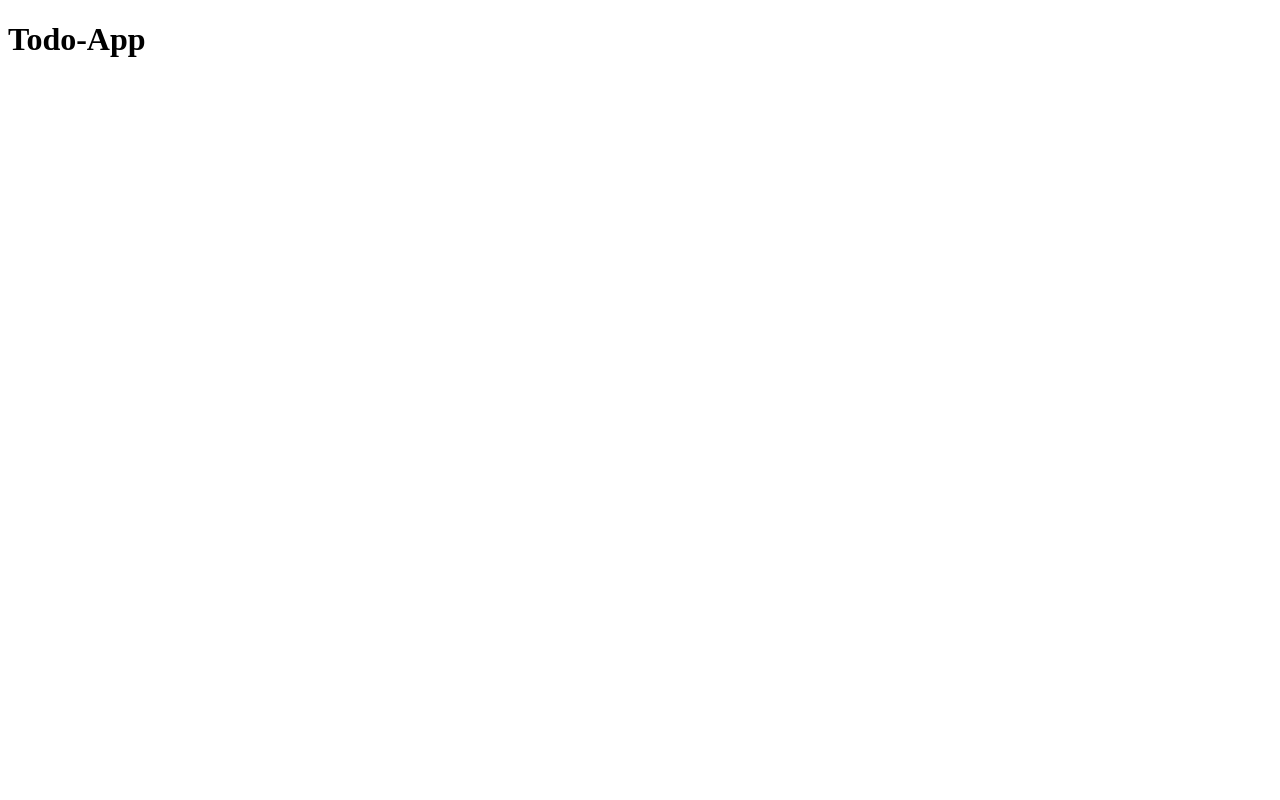
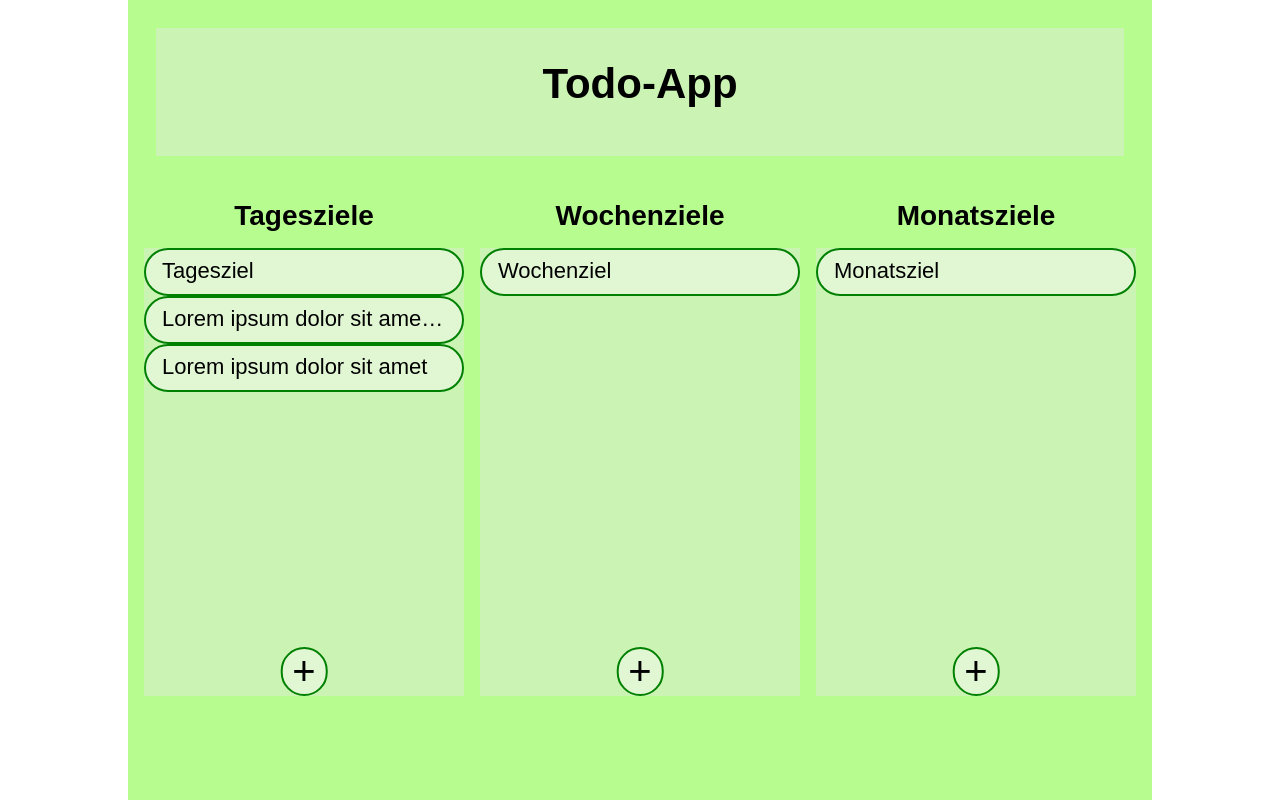
Before and after one commit to Diana-Hellmann/Todo-App-Repo, a plain HTML site: page index.html in a window 1280 px wide. Drawn offline with Linux system fonts and the light colour scheme.

Commit message:
Css Anpassungen

```diff
--- a/index.html
+++ b/index.html
@@ -3,17 +3,42 @@
 <head>
     <meta charset="UTF-8">
     <meta name="viewport" content="width=device-width, initial-scale=1.0">
-    <title>Document</title>
+    <link href="style.css" rel="stylesheet">
+    <script src="script.js"></script>
+    <title>Todo-App</title>
 </head>
 <body>
-    <header>
-        <h1>Todo-App</h1>
-    </header>
     <div class="container">
-        <div class="tag"></div>
-        <div class="woche"></div>
-        <div class="monat"></div>
+        <header>
+            <h1>Todo-App</h1>
+        </header>
+        <div class="container-listen">
+            <div>
+                <h2>Tagesziele</h2>
+                <ul class="tag">
+                    <li class="beispiel-liste">Tagesziel</li>
+                    <li class="beispiel-liste">Lorem ipsum dolor sit amet consectetur ipsum</li>
+                    <li class="beispiel-liste">Lorem ipsum dolor sit amet</li>
+                </ul>
+                <button>+</button>
+            </div>
+
+            <div>
+                <h2>Wochenziele</h2>
+                <ul class="woche">
+                    <li class="beispiel-liste">Wochenziel</li>
+                </ul>
+                <button>+</button>
+            </div>
+
+            <div>
+                <h2>Monatsziele</h2>
+                <ul class="monat">
+                    <li class="beispiel-liste">Monatsziel</li>
+                </ul>
+                <button>+</button>
+            </div>
+        </div>
     </div>
-
 </body>
 </html>
--- a/style.css
+++ b/style.css
@@ -0,0 +1,68 @@
+*{
+    border: 0;
+    margin: 0;
+    padding: 0;
+    box-sizing: border-box;
+}
+body{
+    font-family: sans-serif;
+    font-size: 22px;
+}
+header{
+    text-align: center;
+    padding: 2rem 0 3rem;
+    background-color: rgb(203, 243, 180);
+    border: 28px solid rgb(183, 252, 143);
+}
+h1{
+    font-size: 42px;
+}
+h2{
+    margin-bottom: 1rem;
+    font-size: 28px;
+    text-align: center;
+}
+.container{
+    margin: 0 auto;
+    background-color: rgb(183, 252, 143);
+    width: 80%;
+    height: 100vh;
+}
+.container-listen{
+    display: flex;
+    justify-content: space-evenly;
+}
+.container-listen div{
+    padding: 1rem 0;
+    width: 20rem;
+    position: relative;
+
+}
+ul{
+    height: 28rem;
+    list-style: none;
+    background-color: rgb(203, 243, 180);
+}
+li{
+    padding: 0.5rem 1rem;
+    background-color: rgb(225, 247, 212);
+    border: 2px solid green;
+    border-radius: 2rem;
+    height: 3rem;
+    overflow: hidden;
+    white-space: nowrap;
+    /*Punkte beim gekürzten Satz*/
+    text-overflow: ellipsis;
+}
+button{
+    font-size: 40px;
+    background-color: rgb(225, 247, 212);
+    padding: 0 0.6rem;
+    border: 2px solid green;
+    border-radius: 2rem;
+    position: absolute;
+    bottom: 1rem;
+    left: 50%;
+    /*verschiebt Btn um 50% seiner Breite nach links*/
+    transform: translateX(-50%);
+}
```
